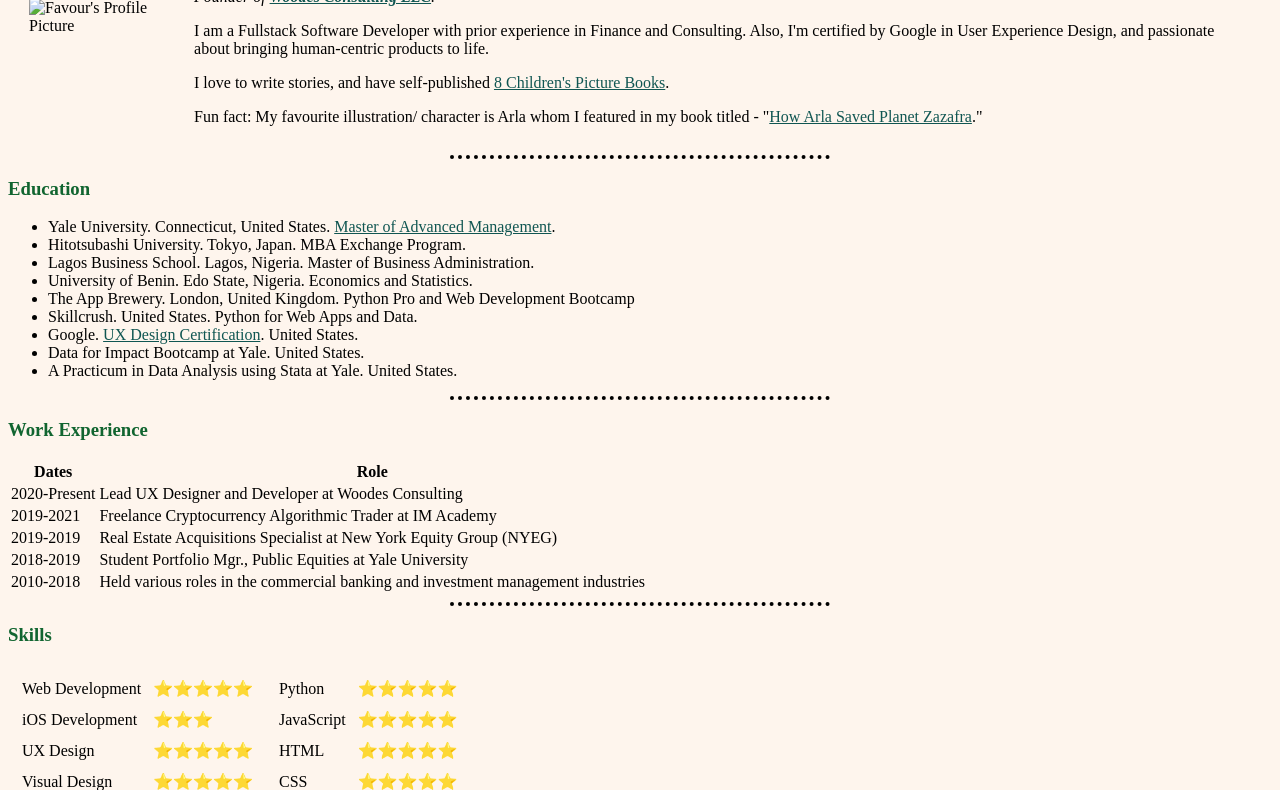
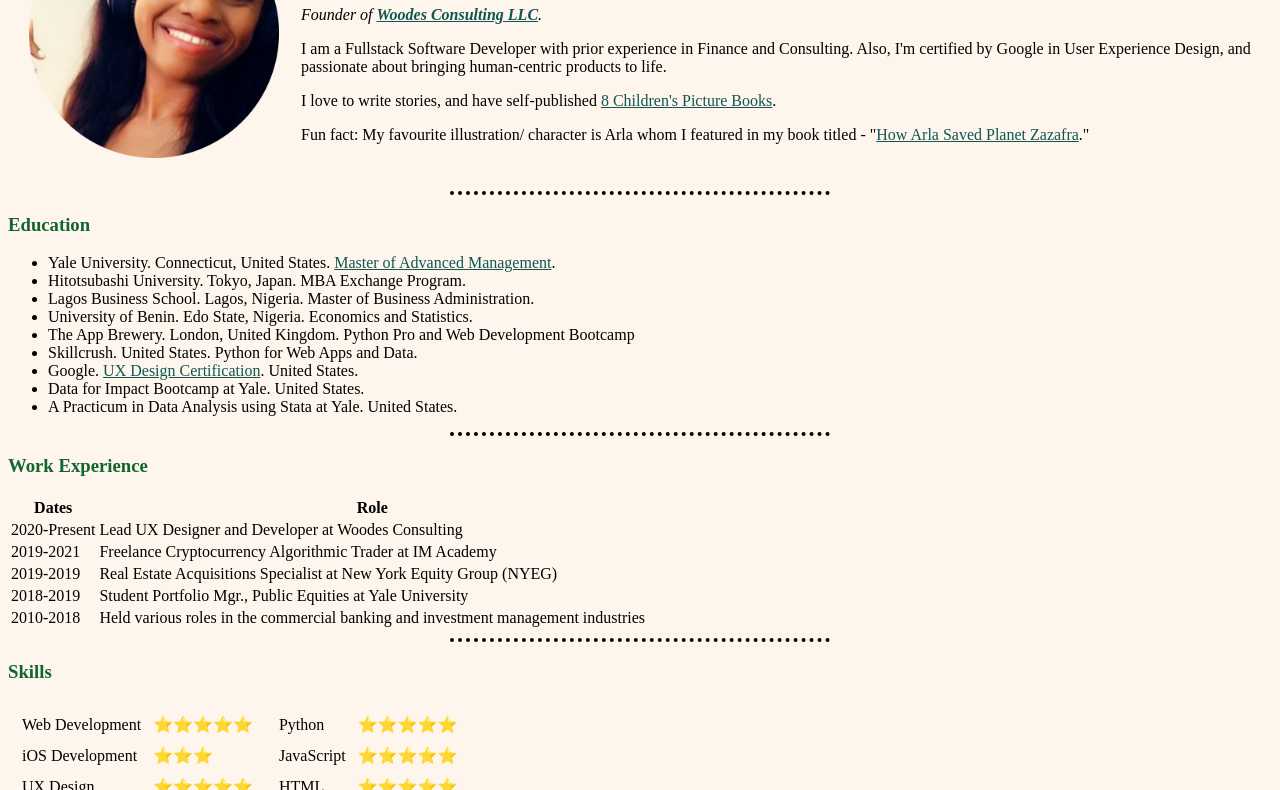
Before and after one commit to favourusifo/Resume, a plain HTML site: page index.html in a window 1280 px wide. Shown: the part 121-911 px from the top of the page. Drawn offline with Linux system fonts and the light colour scheme.

Commit message:
update3 index

```diff
--- a/index.html
+++ b/index.html
@@ -12,7 +12,7 @@
   <body>
     <table cellspacing="20">
       <tr>
-        <td><img src="images/lp-modified.png" alt="Favour's Profile Picture"></td>
+        <td><img src="lp-modified.png" alt="Favour's Profile Picture"></td>
         <td>
           <h1>Favour Usifo</h1>
           <p><em>Founder of <strong><a href="https://www.woodesconsulting.com">Woodes Consulting LLC</a></strong>.</em></p>
```
